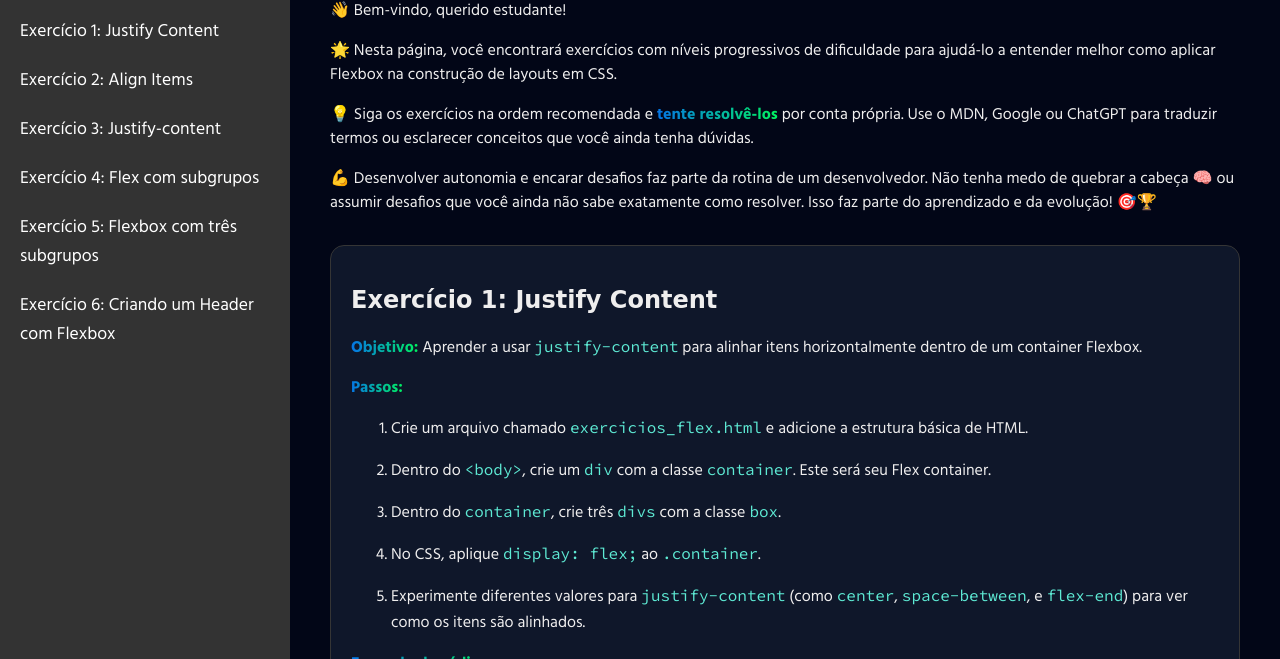
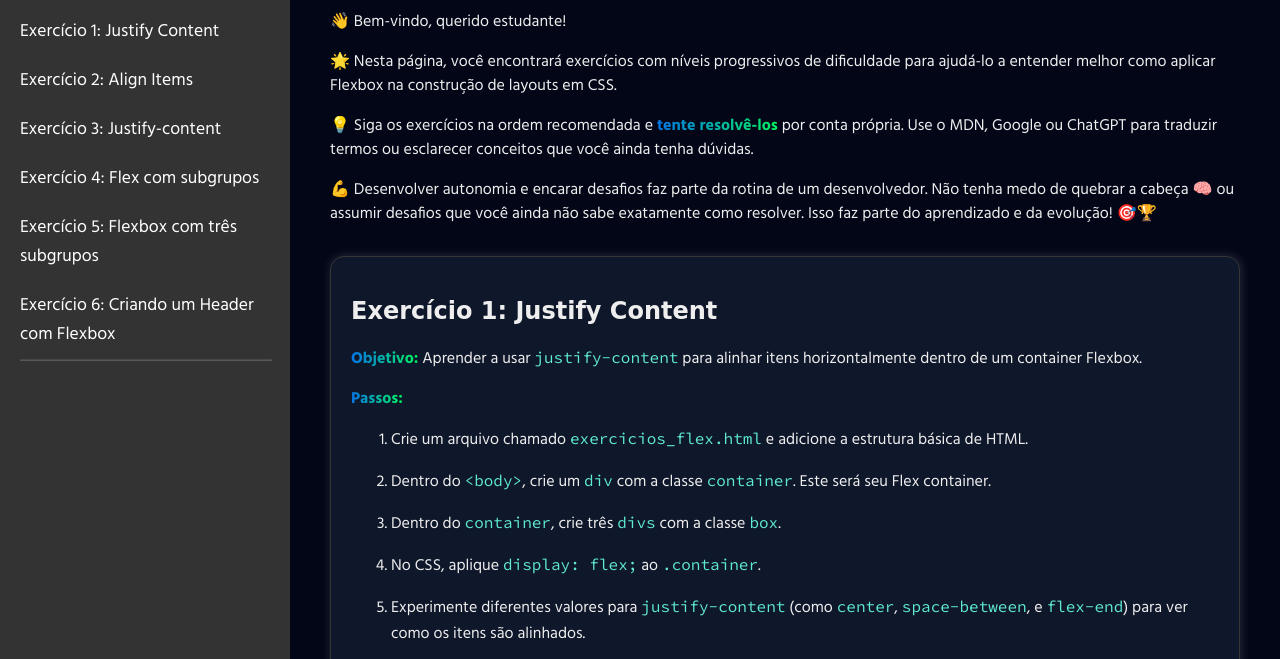
Before and after one commit to seriouslyvictor/Learn-Flex, a plain HTML site: page index.html in a window 1280 px wide. Shown: the part 130-789 px from the top of the page. Drawn offline with Linux system fonts and the light colour scheme; a web font is replaced by a local one.

Commit message:
Adicionado função para dividir sessões dos exercicios

```diff
--- a/index.html
+++ b/index.html
@@ -17,6 +17,7 @@
     </nav>
 
     <main class="content">
+        <section>
             <h1 id="intro">Então você quer aprender Flexbox? 🚀</h1>
             <p>👋 Bem-vindo, querido estudante!</p>
             <p>🌟 Nesta página, você encontrará exercícios com níveis progressivos de dificuldade para ajudá-lo a entender
@@ -26,13 +27,11 @@
             <p>💪 Desenvolver autonomia e encarar desafios faz parte da rotina de um desenvolvedor. Não tenha medo de
                 quebrar a cabeça 🧠 ou assumir desafios que você ainda não sabe exatamente como resolver. Isso faz parte do
                 aprendizado e da evolução! 🎯🏆</p>
-
             <!-- Exercise 1 -->
             <article id="ex1" class="exercise">
                 <h2 class="ex--title">Exercício 1: Justify Content</h2>
                 <p><strong>Objetivo:</strong> Aprender a usar <code>justify-content</code> para alinhar itens
                     horizontalmente dentro de um container Flexbox.</p>
-
                 <p><strong>Passos:</strong></p>
                 <ol>
                     <li>Crie um arquivo chamado <code>exercicios_flex.html</code> e adicione a estrutura básica de HTML.
@@ -45,7 +44,6 @@
                         <code>space-between</code>, e <code>flex-end</code>) para ver como os itens são alinhados.
                     </li>
                 </ol>
-
                 <p><strong>Exemplo de código:</strong></p>
                 <pre>
             &lt;div class="container"&gt;
@@ -60,13 +58,11 @@
                     <div class="box blue"></div>
                 </div>
             </article>
-
             <!-- Exercise 2 -->
             <article id="ex2" class="exercise">
                 <h2 class="ex--title">Exercício 2: Align Items</h2>
                 <p><strong>Objetivo:</strong> Aprender a usar <code>align-items</code> para alinhar os itens verticalmente
                     dentro de um container Flexbox.</p>
-
                 <p><strong>Passos:</strong></p>
                 <ol>
                     <li>Crie um outro container chamado <code>container-2</code>.</li>
@@ -78,7 +74,6 @@
                     <li>Experimente valores como <code>flex-start</code>, <code>center</code>, e <code>flex-end</code> para
                         ver as mudanças no alinhamento.</li>
                 </ol>
-
                 <p><strong>Exemplo de código:</strong></p>
                 <pre>
             &lt;div class="container-2"&gt;
@@ -99,7 +94,6 @@
                 <p><strong>Objetivo:</strong> Aprender a usar <code>justify-content</code> para separar os itens
                     horizontalmente
                     dentro de um container Flexbox.</p>
-
                 <p><strong>Passos:</strong></p>
                 <ol>
                     <li>Crie um container chamado <code>container-3</code>.</li>
@@ -110,7 +104,6 @@
                         ver as mudanças no espaçamento.
                     </li>
                 </ol>
-
                 <p><strong>Exemplo de código:</strong></p>
                 <pre>
             &lt;div class="container-3"&gt;
@@ -129,7 +122,6 @@
                 <h2 class="ex--title">Exercício 4: Flex com subgrupos</h2>
                 <p><strong>Objetivo:</strong> Aprender a usar <code>justify-content</code> para distribuir itens
                     horizontalmente, incluindo o agrupamento de caixas dentro de sub-containers no Flexbox.</p>
-
                 <p><strong>Passos:</strong></p>
                 <ol>
                     <li>Crie um container chamado <code>container-4</code> que será o flex container principal.</li>
@@ -143,7 +135,6 @@
                         <code>space-evenly</code>, para observar como os grupos são separados e alinhados.
                     </li>
                 </ol>
-
                 <p><strong>Exemplo de código:</strong></p>
                 <pre>
             &lt;div class="container-4"&gt;
@@ -158,28 +149,23 @@
               &lt;/div&gt;
             &lt;/div&gt;
                 </pre>
-
                 <p><strong>Visualização:</strong> O layout final terá dois grupos de caixas separados horizontalmente de
                     acordo com o valor de <code>justify-content</code> aplicado.</p>
-
                 <div class="output" style="justify-content: space-between; height: auto;">
                     <div class="grupo" style="display: flex;">
                         <div class="box"></div>
                         <div class="box red"></div>
                     </div>
-
                     <div class="grupo" style="display: flex;">
                         <div class="box blue"></div>
                         <div class="box purple"></div>
                     </div>
                 </div>
             </article>
-
             <article id="ex5" class="exercise">
                 <h2 class="ex--title">Exercício 5: Flexbox com três subgrupos</h2>
                 <p><strong>Objetivo:</strong> Reforçar o uso do Flexbox criando um layout com dois grupos de caixas nas
                     extremidades e três caixas agrupadas no centro, utilizando propriedades de alinhamento.</p>
-
                 <p><strong>Passos:</strong></p>
                 <ol>
                     <li>Crie um container chamado <code>container-5</code> que será o flex container principal.</li>
@@ -193,7 +179,6 @@
                         <code>justify-content</code> e <code>align-items</code> para alinhar os elementos corretamente.
                     </li>
                 </ol>
-
                 <p><strong>Exemplo de código:</strong></p>
                 <pre>
             &lt;div class="container-5"&gt;
@@ -212,32 +197,26 @@
               &lt;/div&gt;
             &lt;/div&gt;
                 </pre>
-
                 <p><strong>Visualização:</strong> O layout resultante terá dois grupos de caixas (lado esquerdo e lado
                     direito) e um grupo central com três caixas, todos alinhados conforme as propriedades de Flexbox.</p>
-
                 <div class="output" style="justify-content: space-between; align-items: center;">
                     <div class="lado-esquerdo">
                         <div class="box red"></div>
                     </div>
-
                     <div class="centro" style="display: flex;">
                         <div class="box blue"></div>
                         <div class="box purple"></div>
                         <div class="box green"></div>
                     </div>
-
                     <div class="lado-direito">
                         <div class="box orange"></div>
                     </div>
                 </div>
             </article>
-
             <article id="ex6" class="exercise">
                 <h2 class="ex--title">Exercício 6: Criando um Header com Flexbox</h2>
                 <p><strong>Objetivo:</strong> Criar um layout de cabeçalho típico de um site utilizando Flexbox, com uma
                     logo à esquerda, itens de navegação ao centro e botões à direita.</p>
-
                 <p><strong>Passos:</strong></p>
                 <ol>
                     <li>Crie um container chamado <code>header</code> que será o flex container principal.</li>
@@ -249,7 +228,6 @@
                         <code>justify-content</code> e <code>align-items</code> para criar um layout responsivo e bem
                         alinhado.</li>
                 </ol>
-
                 <p><strong>Exemplo de código:</strong></p>
                 <pre>
             &lt;header class="header"&gt;
@@ -267,10 +245,8 @@
               &lt;/div&gt;
             &lt;/header&gt;
                 </pre>
-
                 <p><strong>Visualização:</strong> O layout final deve ter a logo à esquerda, os itens de navegação
                     centralizados e os botões alinhados à direita, todos organizados de forma clara e responsiva.</p>
-
                 <div class="output" style="display: flex; justify-content: space-between; align-items: center;">
                     <div class="logo">Logo</div>
                     <nav class="nav">
@@ -284,6 +260,12 @@
                     </div>
                 </div>
             </article>
+        </section>
+        <section id="flex">
+            <h2 class="topic--title"> Flex Direction</h2>
+            <p>Agora nós vamos praticar layouts em <strong>colunas</strong> usando <code>flex-direction: column;</code></p>
+            <p>Lembre-se que quando mudamos a direção do Flex, os eixos x e y também mudam de direção, de modo que o <code>justify-content</code> passa a afetar os itens <strong>verticalmente</strong> e o <code>align-items</code> passa a afetar os itens <strong>horizontalmente</strong>.</p>
+        </section>
 
 
 
--- a/script.js
+++ b/script.js
@@ -1,6 +1,17 @@
 const allExercises = document.querySelectorAll('.ex--title');
+const adicionarDivisor = function (el) {
+    console.log(el)
+    let section =  el.closest("section");
+    let article = el.closest("article")
+    let lastArticle = section.querySelector(`article:last-child`)
+    if (article === lastArticle) {
+        return true
+    }
+    return false
+}
 
 const gerarNavBar = function (array) {
+    if (array.length <= 0) return;
     const nav = document.querySelector(".sidebar")
     array.forEach(item => {
         console.log(item.closest("article"))
@@ -10,7 +21,12 @@ const gerarNavBar = function (array) {
         navItem.textContent = navItemTitle;
         navItem.setAttribute("href", navLink)
         nav.append(navItem)
+        if (adicionarDivisor(item)) {
+            const hr = document.createElement("hr")
+            nav.append(hr)
+        }
     });
 }
 
+
 gerarNavBar(allExercises)
--- a/style.css
+++ b/style.css
@@ -68,6 +68,7 @@ h1 {
     border: 1px solid #353535;
     background-color: #0f172a;
     border-radius: .875rem;
+    box-shadow: 1px 0px 9px 2px #ffffff1c;
 }
 
 .exercise .output {
@@ -99,6 +100,12 @@ h1 {
     background-color: #fb923c;
 }
 
+
+hr {
+    width: 100%;
+    opacity: 0.2;
+    margin: 0;
+}
 
 ol {
     display: flex;
```
Lines whose indentation alone changed are shown as unchanged.
